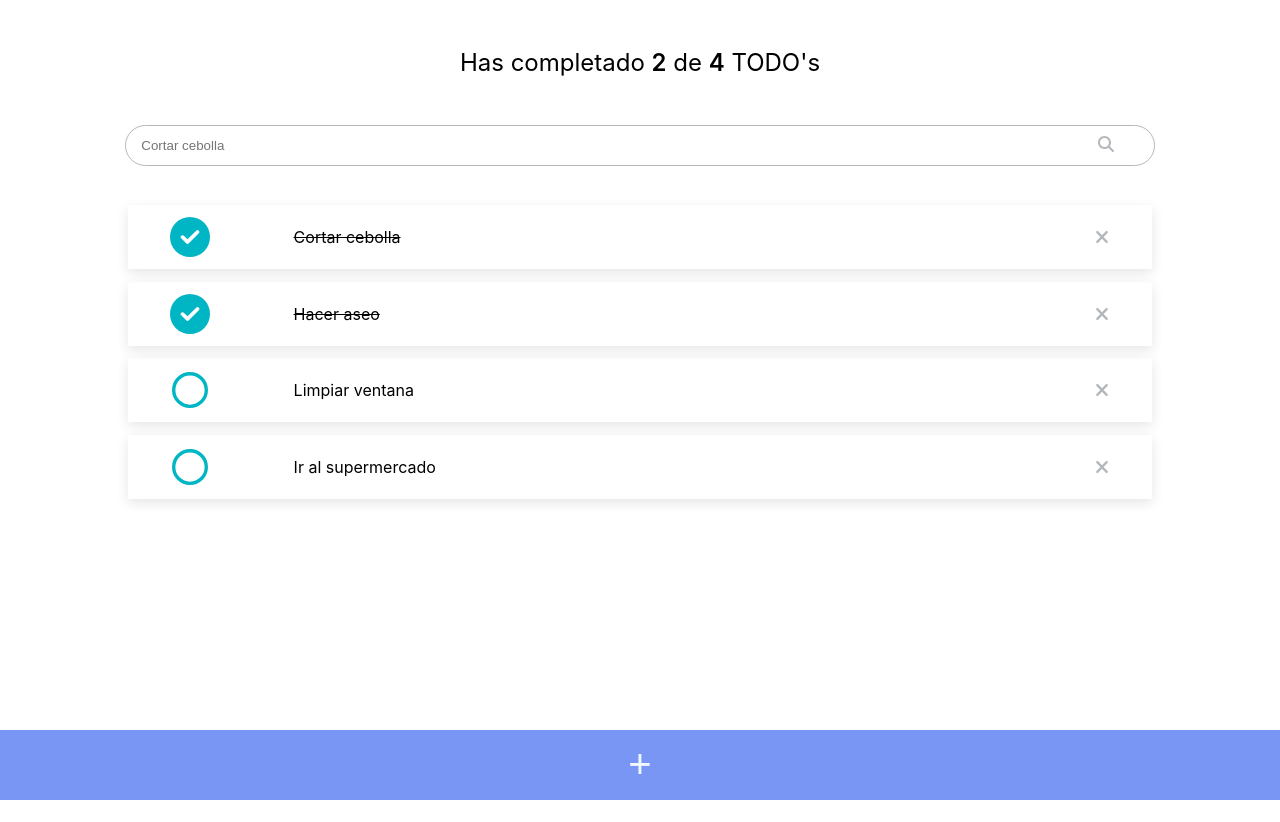
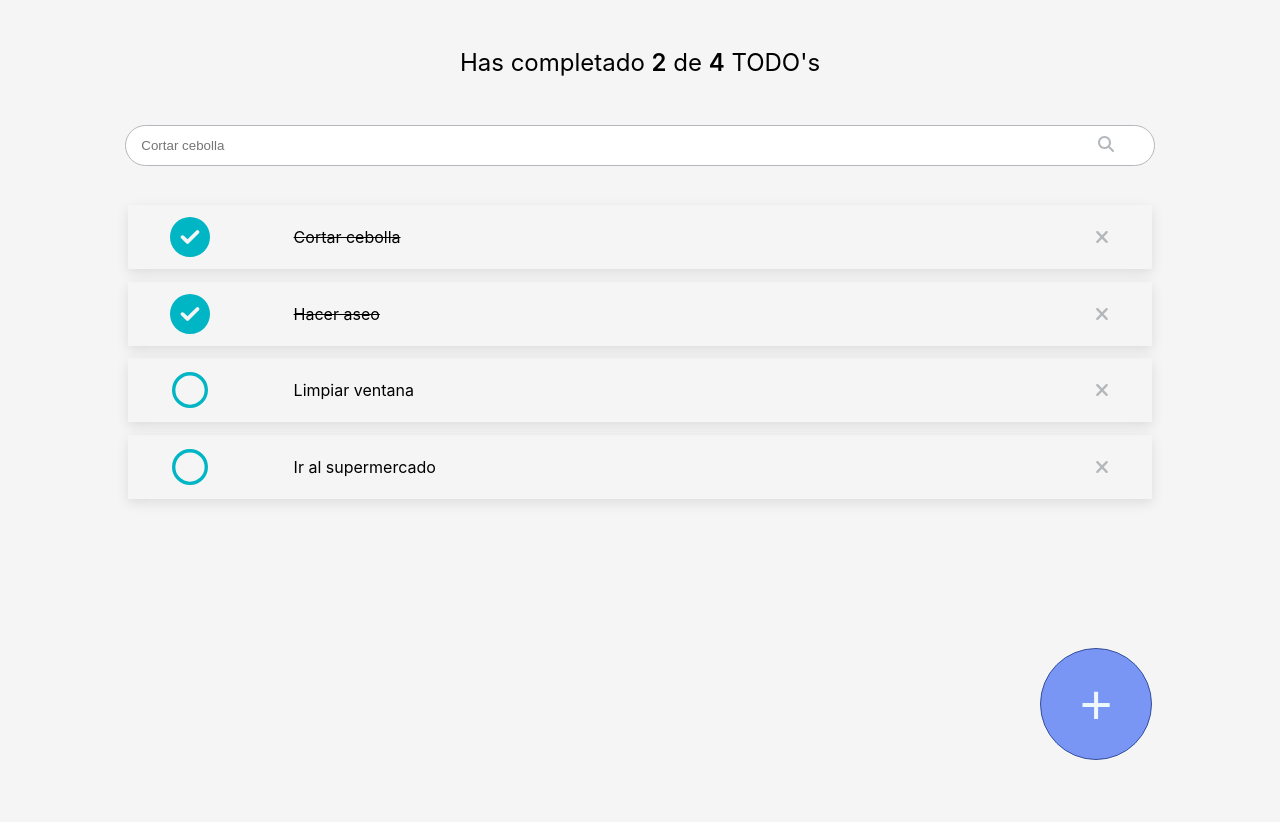
Before and after one commit to chnicolasdev/react-practices, a React (Create React App) app: page / in a window 1280 px wide. Built offline with nearby package versions, Linux system fonts and the light colour scheme; the HTML template or start-up script is replaced by a standard one.

Commit message:
Background-color a index.html y cambia button por uno redondo alineado a la derecha

```diff
--- a/src/components/CreateTodoButton/CreateTodoButton.css
+++ b/src/components/CreateTodoButton/CreateTodoButton.css
@@ -1,17 +1,20 @@
 .createTodo-container {
     width: 100%;
     display: flex;
-    justify-content: center;
+    justify-content: right;
     margin-top: 2em;
+    right: 10%;
+    bottom: 5% !important;
     position: absolute;
     bottom: 0;
 }
 
 .createTodo-container button {
-    width: 100%;
-    height: 4.4rem;
-    font-size: 2.5em;
-    border: none;
+    width: 7rem;
+    border-radius: 50%;
+    height: 7rem;
+    font-size: 3.5em;
+    border: 1px solid #364d9b;
     background-color: #7996f5;
     cursor: pointer;
     color: aliceblue;
--- a/src/index.css
+++ b/src/index.css
@@ -5,6 +5,8 @@ body {
     sans-serif;
   -webkit-font-smoothing: antialiased;
   -moz-osx-font-smoothing: grayscale;
+
+  background-color: whitesmoke;
 }
 
 code {
```
